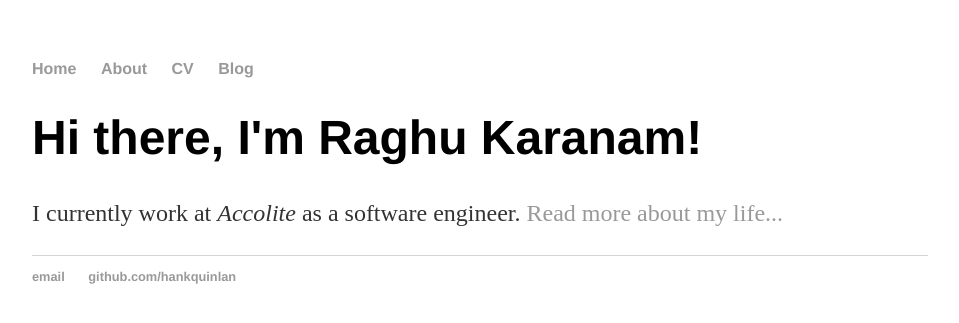
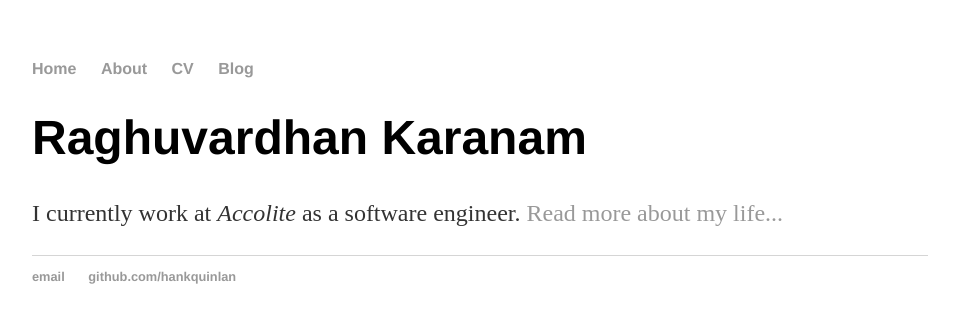
Before and after one commit to raghuvardhan/raghuvardhan.github.io, a Jekyll site: the page built from index.html, in a window 1280 px wide. Shown: the top 323 px of the page, without its empty margins (160-1119 px from the left). Built offline with Jekyll 4.4.1, drawn with Linux system fonts in a browser that asks for light colours.

Commit message:
Update index.html

```diff
--- a/index.html
+++ b/index.html
@@ -3,6 +3,6 @@ layout: default
 title: Raghu Karanam, Android developer
 ---
 <div class="blurb">
-	<h1>Hi there, I'm Raghu Karanam!</h1>
+	<h1>Raghuvardhan Karanam</h1>
 	<p>I currently work at <em>Accolite</em> as a software engineer. <a href="/about">Read more about my life...</a></p>
 </div><!-- /.blurb -->
```
